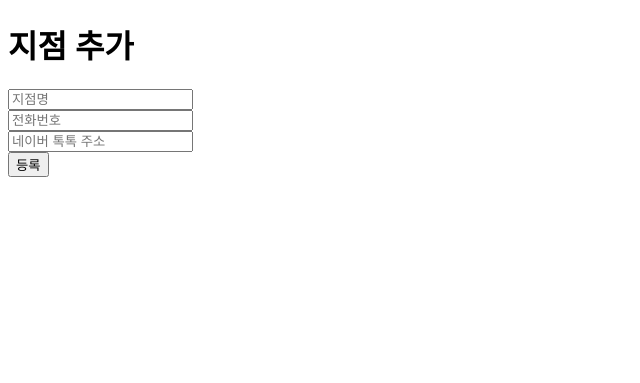
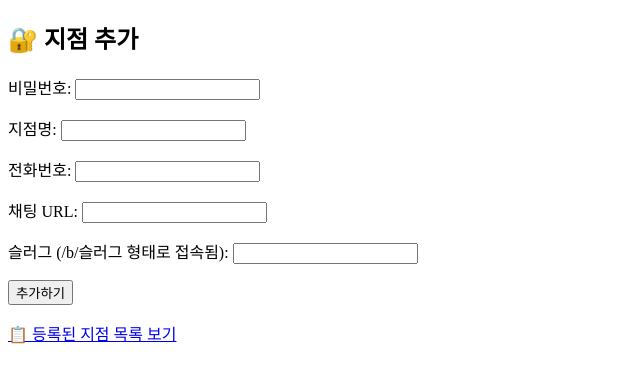
Before and after one commit to choiwonkyu/flask-qr-app, a Flask app: template templates/add_branch.html in a window 1280 px wide. Shown: the top 383 px of the page, without its empty margins (0-640 px from the left). Run offline with Flask 3, Linux system fonts and the light colour scheme; the template is opened without the code that fills it, so the values that code supplies are empty.

Commit message:
branche list 추가

```diff
--- a/templates/add_branch.html
+++ b/templates/add_branch.html
@@ -1,15 +1,18 @@
 <!DOCTYPE html>
 <html>
 <head>
-  <title>지점 추가</title>
+    <title>지점 추가</title>
 </head>
 <body>
-  <h1>지점 추가</h1>
-  <form method="post">
-    <input type="text" name="name" placeholder="지점명" required><br>
-    <input type="text" name="phone" placeholder="전화번호" required><br>
-    <input type="url" name="chat_url" placeholder="네이버 톡톡 주소" required><br>
-    <button type="submit">등록</button>
-  </form>
+    <h2>🔐 지점 추가</h2>
+    <form method="post">
+        <p>비밀번호: <input type="password" name="password" required></p>
+        <p>지점명: <input type="text" name="name" required></p>
+        <p>전화번호: <input type="text" name="phone" required></p>
+        <p>채팅 URL: <input type="text" name="chat_url" required></p>
+        <p>슬러그 (/b/슬러그 형태로 접속됨): <input type="text" name="slug" required></p>
+        <p><button type="submit">추가하기</button></p>
+    </form>
+    <p><a href="/admin/list">📋 등록된 지점 목록 보기</a></p>
 </body>
 </html>
```
Also changed, not shown: templates/add_success.html (added, +12 -0 lines).
